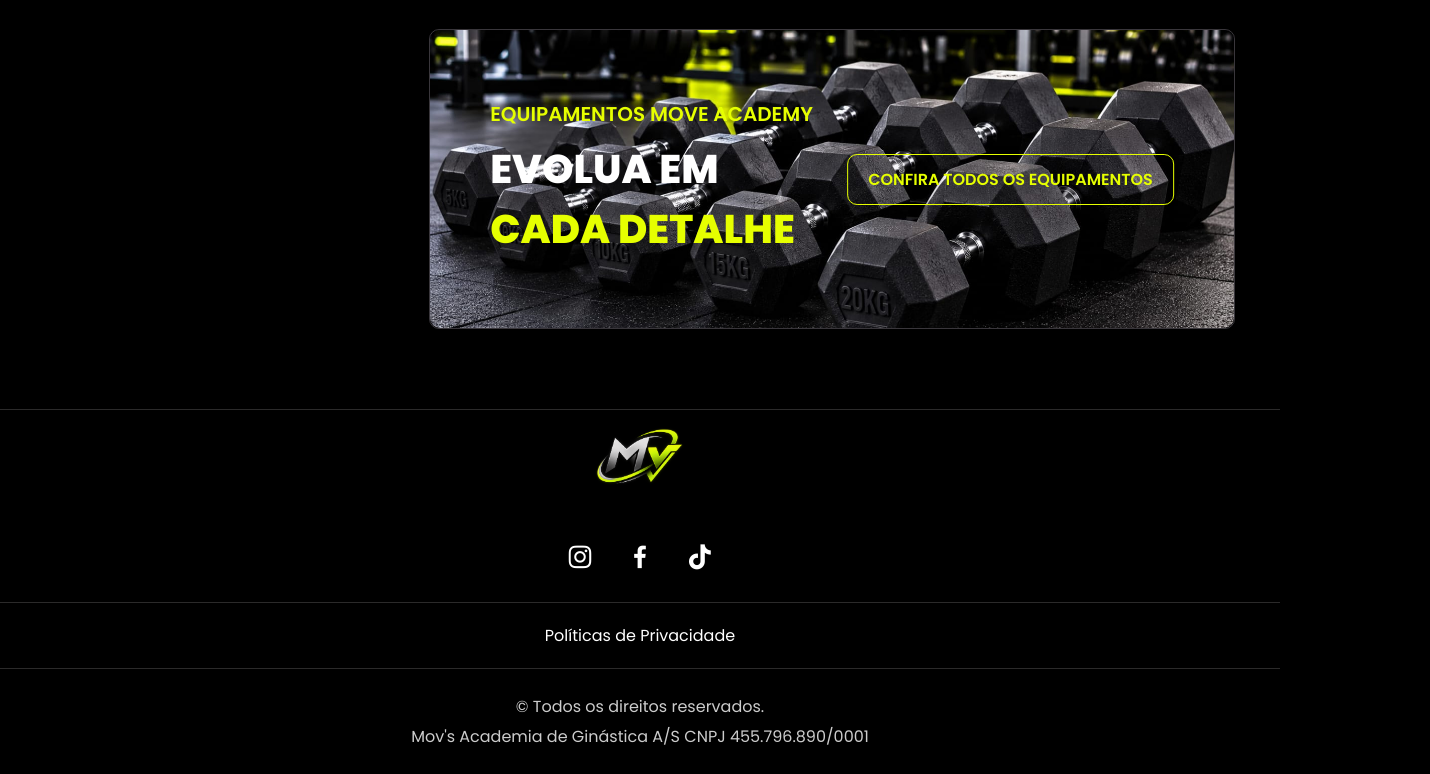
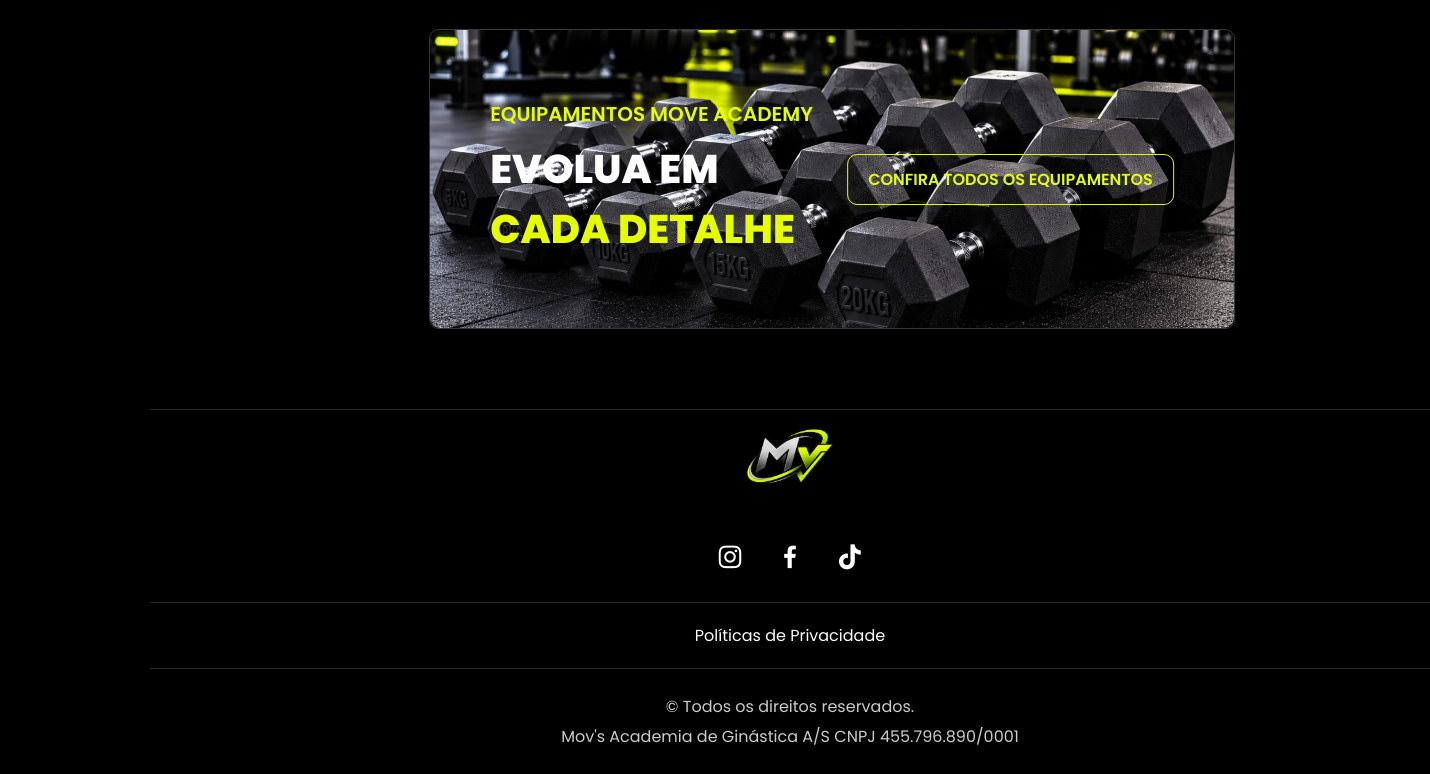
Before and after one commit to Bruh1102/MovAcademy, a plain HTML site: page Frontend/pages/equipamento.html in a window 1280 px wide. Shown: the part 1744-2518 px from the top of the page, 1430 px wide, since content can reach past the window. Drawn offline with nearby package versions, Linux system fonts and the light colour scheme.

```diff
--- a/Frontend/CSS/equipamento.css
+++ b/Frontend/CSS/equipamento.css
@@ -25,6 +25,7 @@ body {
     min-height: 100vh;
     font-family: 'Poppins', sans-serif;
     overflow-x: hidden;
+    position: relative;
 }
 
 .header-box {
@@ -673,7 +674,7 @@ body {
     text-align: center;
     margin-top: 80px;
     border-top: 1px solid #2b2a2a;
-    margin-left: 0;
+    margin-left: 150px;
     box-sizing: border-box;
 }
 
```
